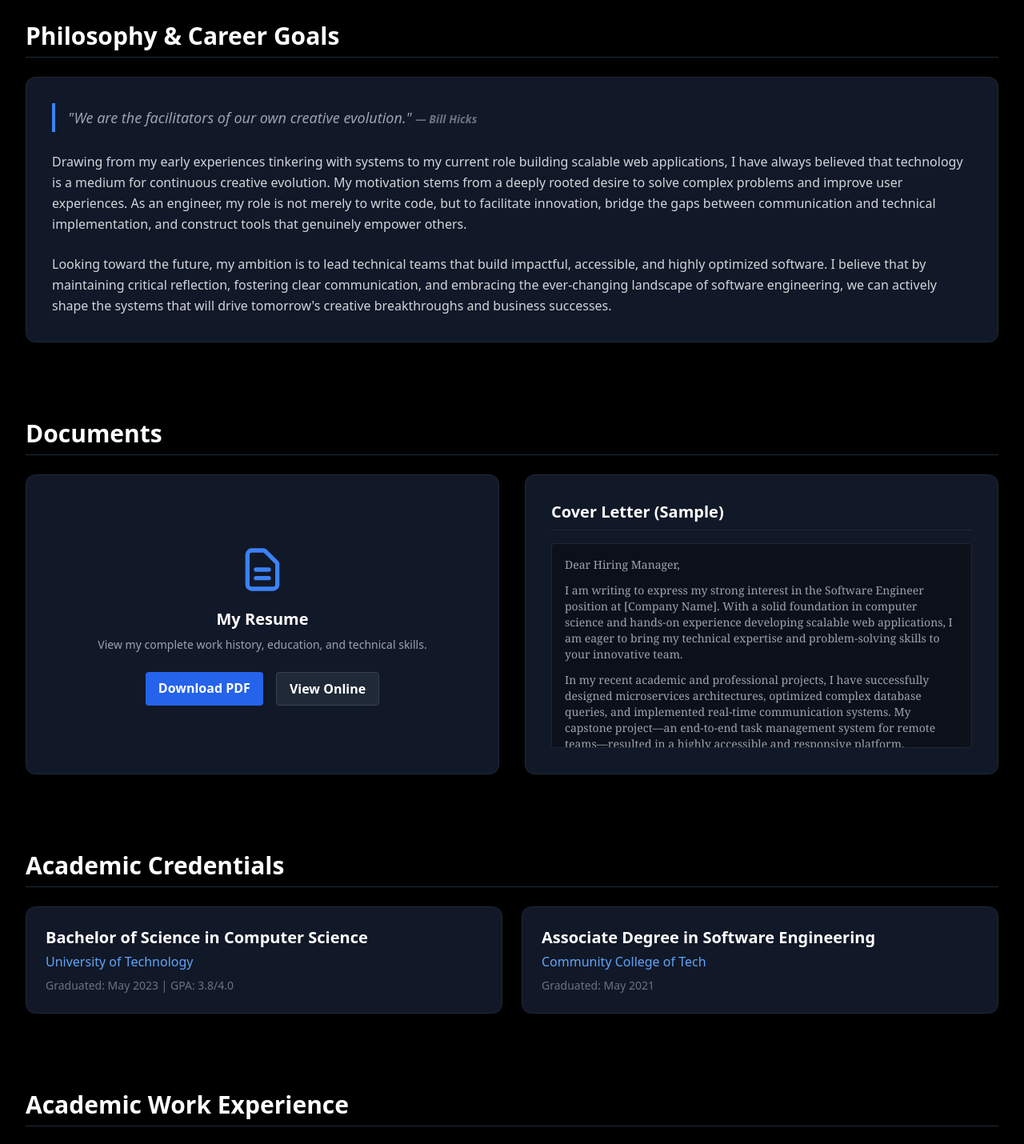
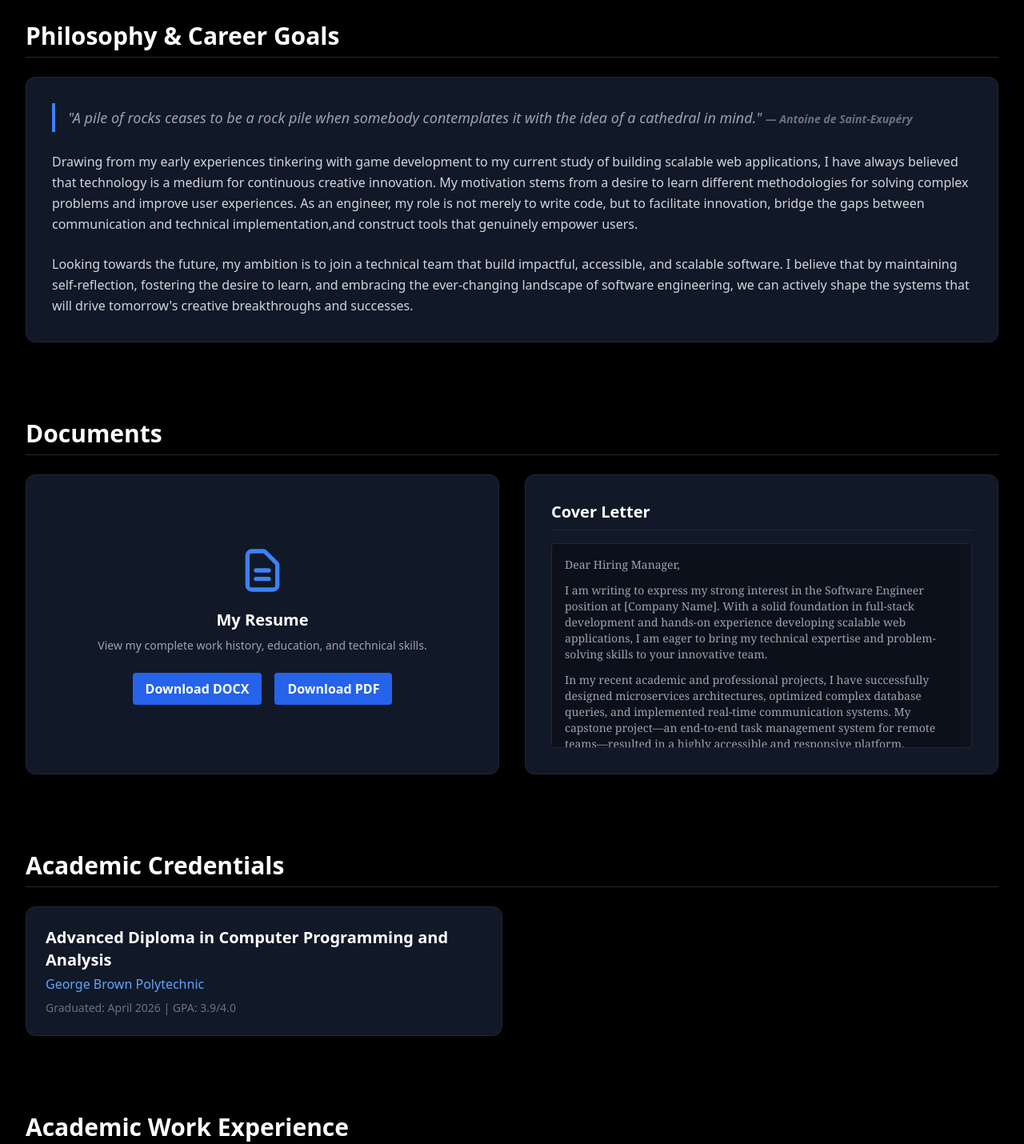
Before and after one commit to stadtt/portfolioWeb, a React (Create React App) app in the folder portfolioweb/: page / in a window 1280 px wide. Shown: the part 854-2284 px from the top of the page at 80% size. Built offline with nearby package versions, Linux system fonts and the light colour scheme.

Commit message:
completed philo

```diff
--- a/portfolioweb/src/App.js
+++ b/portfolioweb/src/App.js
@@ -70,13 +70,20 @@ const App = () => {
               <h2 className="text-3xl font-bold text-white mb-6 border-b border-gray-800 pb-2">Philosophy & Career Goals</h2>
               <div className="bg-gray-900 p-8 rounded-xl border border-gray-800 leading-relaxed space-y-6">
                   <blockquote className="border-l-4 border-blue-500 pl-4 py-1 text-lg italic text-gray-400">
-                      "We are the facilitators of our own creative evolution." <span className="text-sm font-semibold text-gray-500">— Bill Hicks</span>
+                      "A pile of rocks ceases to be a rock pile when somebody contemplates it with the idea of a cathedral in mind." <span className="text-sm font-semibold text-gray-500">— Antoine de Saint-Exupéry</span>
                   </blockquote>
                   <p>
-                      Drawing from my early experiences tinkering with systems to my current role building scalable web applications, I have always believed that technology is a medium for continuous creative evolution. My motivation stems from a deeply rooted desire to solve complex problems and improve user experiences. As an engineer, my role is not merely to write code, but to facilitate innovation, bridge the gaps between communication and technical implementation, and construct tools that genuinely empower others.
+                      Drawing from my early experiences tinkering with game development to my current study of building scalable
+                       web applications, I have always believed that technology is a medium for continuous creative
+                       innovation. My motivation stems from a desire to learn different methodologies for solving complex problems and improve
+                        user experiences. As an engineer, my role is not merely to write code, but to facilitate innovation,
+                         bridge the gaps between communication and technical implementation,and construct tools that genuinely empower users.
                   </p>
                   <p>
-                      Looking toward the future, my ambition is to lead technical teams that build impactful, accessible, and highly optimized software. I believe that by maintaining critical reflection, fostering clear communication, and embracing the ever-changing landscape of software engineering, we can actively shape the systems that will drive tomorrow's creative breakthroughs and business successes.
+                      Looking towards the future, my ambition is to join a technical team that build impactful, accessible, and scalable
+                       software. I believe that by maintaining self-reflection, fostering the desire to learn,
+                       and embracing the ever-changing landscape of software engineering, we can actively shape the systems
+                       that will drive tomorrow's creative breakthroughs and successes.
                   </p>
               </div>
           </section>
@@ -91,17 +98,17 @@ const App = () => {
                       <h3 className="text-xl font-bold text-white mb-2">My Resume</h3>
                       <p className="text-sm text-gray-400 mb-6">View my complete work history, education, and technical skills.</p>
                       <div className="flex space-x-4">
-                          <a href="#download-resume" className="bg-blue-600 hover:bg-blue-700 text-white font-semibold py-2 px-4 rounded transition-colors">Download PDF</a>
-                          <a href="#view-resume" className="bg-gray-800 hover:bg-gray-700 text-white font-semibold py-2 px-4 rounded transition-colors border border-gray-700">View Online</a>
+                          <a href="/resume.docx" download="Shaffaq_Hai_Resume.docx" className="bg-blue-600 hover:bg-blue-700 text-white font-semibold py-2 px-4 rounded transition-colors">Download DOCX</a>
+                          <a href="/resume.docx" download="Shaffaq_Hai_Resume.docx" className="bg-blue-600 hover:bg-blue-700 text-white font-semibold py-2 px-4 rounded transition-colors">Download PDF</a>
                       </div>
                   </div>
 
                   {/* Cover Letter */}
                   <div className="bg-gray-900 p-8 rounded-xl border border-gray-800">
-                      <h3 className="text-xl font-bold text-white mb-4 border-b border-gray-800 pb-2">Cover Letter (Sample)</h3>
+                      <h3 className="text-xl font-bold text-white mb-4 border-b border-gray-800 pb-2">Cover Letter </h3>
                       <div className="text-sm text-gray-400 space-y-3 font-serif bg-black/30 p-4 rounded border border-gray-800 h-64 overflow-y-auto">
                           <p>Dear Hiring Manager,</p>
-                          <p>I am writing to express my strong interest in the Software Engineer position at [Company Name]. With a solid foundation in computer science and hands-on experience developing scalable web applications, I am eager to bring my technical expertise and problem-solving skills to your innovative team.</p>
+                          <p>I am writing to express my strong interest in the Software Engineer position at [Company Name]. With a solid foundation in full-stack development and hands-on experience developing scalable web applications, I am eager to bring my technical expertise and problem-solving skills to your innovative team.</p>
                           <p>In my recent academic and professional projects, I have successfully designed microservices architectures, optimized complex database queries, and implemented real-time communication systems. My capstone project—an end-to-end task management system for remote teams—resulted in a highly accessible and responsive platform, demonstrating my ability to see a product through from requirements gathering to final deployment.</p>
                           <p>I am particularly drawn to [Company Name]'s mission because it aligns with my personal philosophy that software should empower its users and facilitate creative evolution. I am confident that my critical thinking abilities, collaborative mindset, and passion for continuous learning make me a strong fit for this role.</p>
                           <p>Thank you for your time and consideration. I look forward to the possibility of discussing how my background, skills, and enthusiasms can contribute to the continued success of your engineering department.</p>
@@ -115,15 +122,11 @@ const App = () => {
           <section id="credentials" className="scroll-mt-24">
               <h2 className="text-3xl font-bold text-white mb-6 border-b border-gray-800 pb-2">Academic Credentials</h2>
               <div className="grid grid-cols-1 md:grid-cols-2 gap-6">
+
                   <div className="bg-gray-900 p-6 rounded-xl border border-gray-800 hover:border-blue-500/50 transition-colors">
-                      <h3 className="text-xl font-semibold text-white">Bachelor of Science in Computer Science</h3>
-                      <p className="text-blue-400 mt-1">University of Technology</p>
-                      <p className="text-sm text-gray-500 mt-2">Graduated: May 2023 | GPA: 3.8/4.0</p>
-                  </div>
-                  <div className="bg-gray-900 p-6 rounded-xl border border-gray-800 hover:border-blue-500/50 transition-colors">
-                      <h3 className="text-xl font-semibold text-white">Associate Degree in Software Engineering</h3>
-                      <p className="text-blue-400 mt-1">Community College of Tech</p>
-                      <p className="text-sm text-gray-500 mt-2">Graduated: May 2021</p>
+                      <h3 className="text-xl font-semibold text-white">Advanced Diploma in Computer Programming and Analysis</h3>
+                      <p className="text-blue-400 mt-1">George Brown Polytechnic</p>
+                      <p className="text-sm text-gray-500 mt-2">Graduated: April 2026 | GPA: 3.9/4.0</p>
                   </div>
               </div>
           </section>
```
Also changed, not shown: 1 other file (tests, documents, lock files or other folders).
